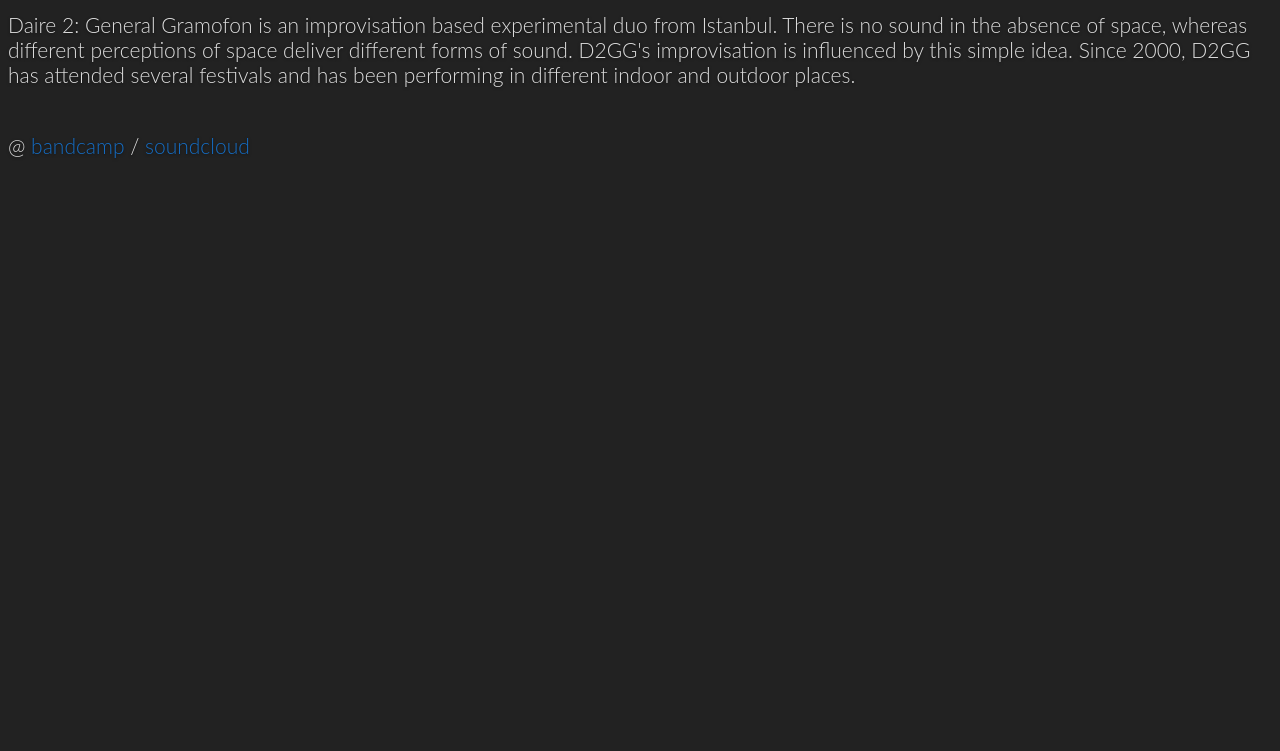
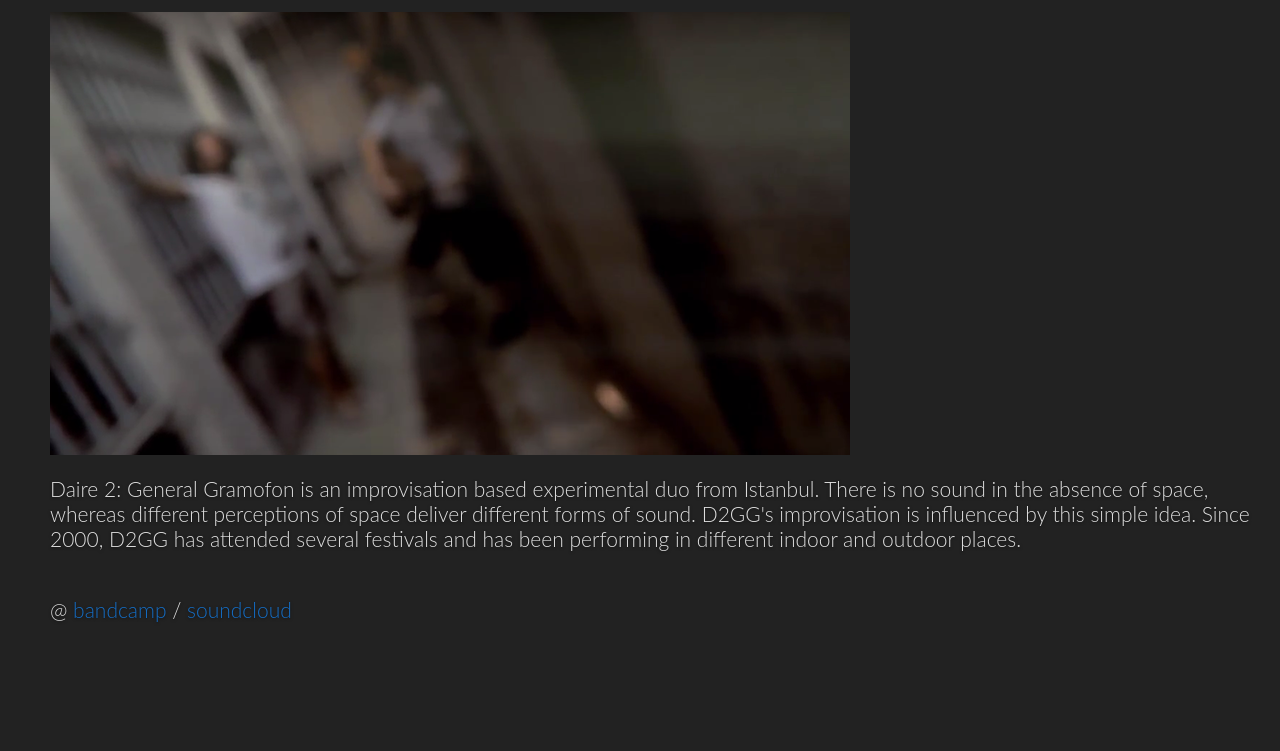
Before and after one commit to d2gg/d2gg.github.io, a plain HTML site: page index.html in a window 1280 px wide. Shown: the part 49-800 px from the top of the page. Drawn offline with Linux system fonts and the light colour scheme.

Commit message:
added an image.

```diff
--- a/css/style.css
+++ b/css/style.css
@@ -14,6 +14,11 @@ body {
   font-weight: 300;
   line-height: normal;
   text-shadow: 0 1px 3px rgba(0, 0, 0, 0.5);
+  margin-left: 50;
+}
+
+img {
+   margin: auto;
 }
 
 a {
--- a/index.html
+++ b/index.html
@@ -5,6 +5,7 @@
    </head>
    <body>
       <h4>D2GG</h4>
+      <img src="img/band.png">
       <p>
       Daire 2: General Gramofon is an improvisation based experimental duo from Istanbul.
 
```
Also changed, not shown: img/band.png (added).
